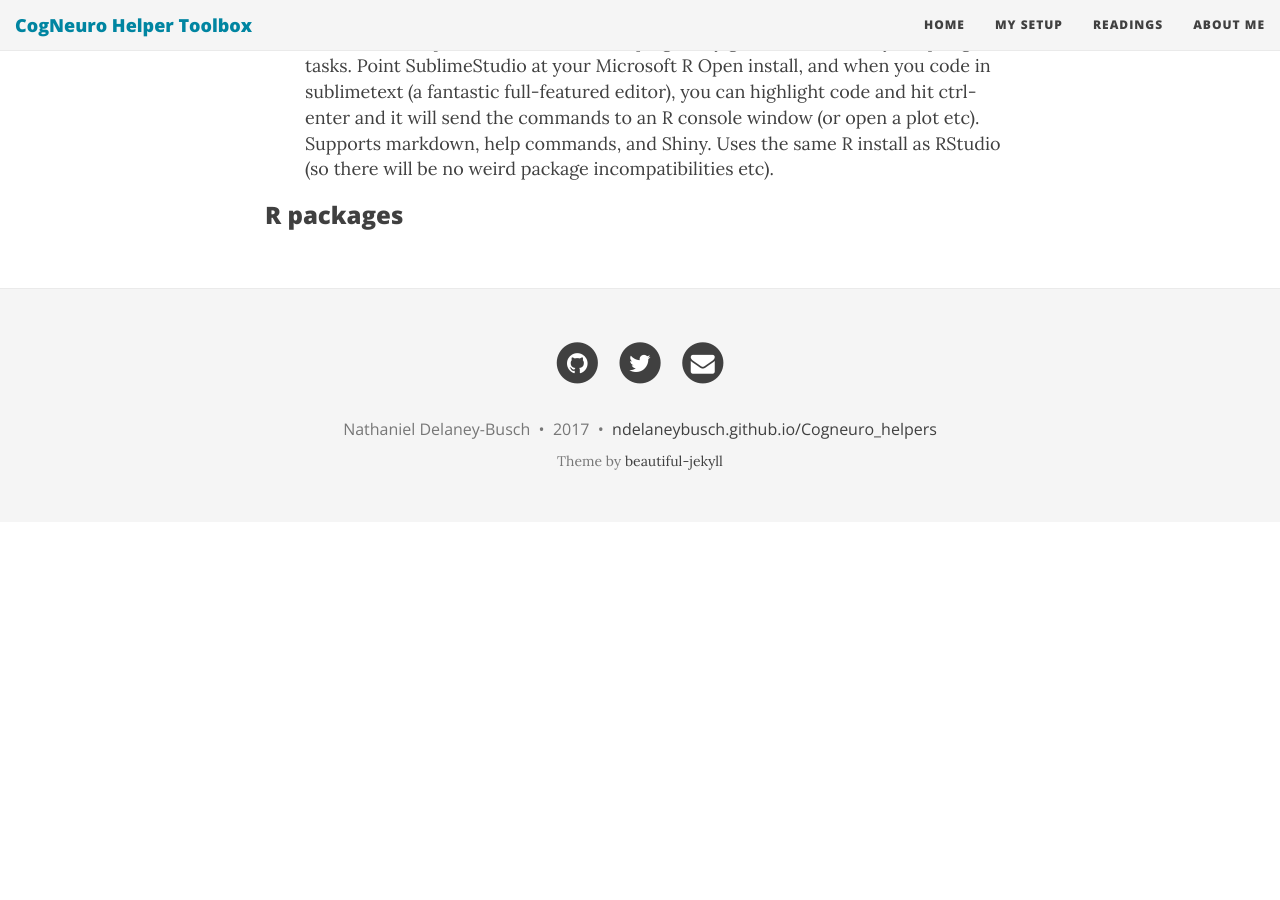
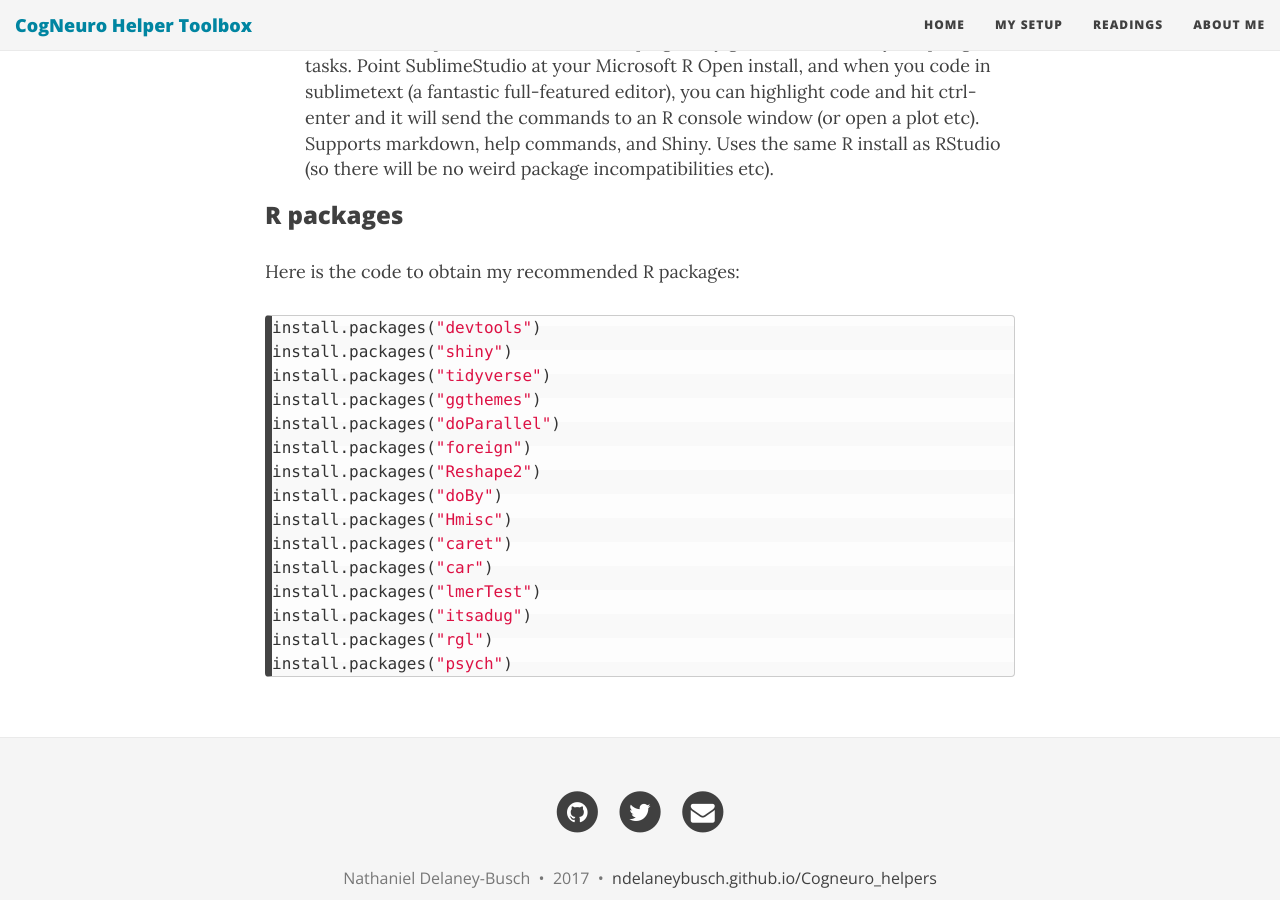
Before and after one commit to ndelaneybusch/Cogneuro_helpers, a Jekyll site: the page built from toolbox.md, in a window 1280 px wide and 900 px high, scrolled down 1639 px. Built offline with Jekyll 4.4.1, drawn with Linux system fonts in a browser that asks for light colours; nearby versions of some CDN libraries; before the commit the page ends 2161 px from its top, so only the background shows below that.

Commit message:
Update toolbox.md

```diff
--- a/toolbox.md
+++ b/toolbox.md
@@ -45,3 +45,22 @@
 - [Sublime Text 3](https://www.sublimetext.com) plus the [Sublime Studio](https://github.com/christophsax/SublimeStudio) plugin. My go-to IDE for heavy scripting tasks. Point SublimeStudio at your Microsoft R Open install, and when you code in sublimetext (a fantastic full-featured editor), you can highlight code and hit ctrl-enter and it will send the commands to an R console window (or open a plot etc). Supports markdown, help commands, and Shiny. Uses the same R install as RStudio (so there will be no weird package incompatibilities etc).
 
 ### R packages
+Here is the code to obtain my recommended R packages:
+
+{% highlight r %}
+install.packages("devtools")
+install.packages("shiny")
+install.packages("tidyverse")
+install.packages("ggthemes")
+install.packages("doParallel")
+install.packages("foreign")
+install.packages("Reshape2")
+install.packages("doBy")
+install.packages("Hmisc")
+install.packages("caret")
+install.packages("car")
+install.packages("lmerTest")
+install.packages("itsadug")
+install.packages("rgl")
+install.packages("psych")
+{% endhighlight %}
```
